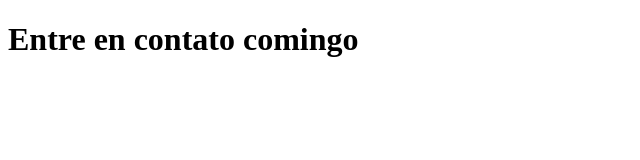
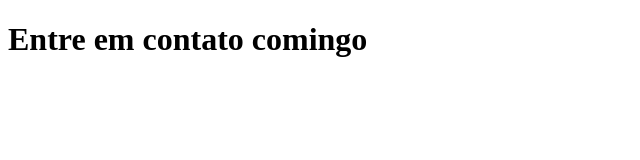
Before and after one commit to LucasBrunelli/PrimaxServer, a website: page src/pages/contato.html in a window 1280 px wide. Shown: the whole page, without its empty margins (0-640 px from the left). Drawn offline with Linux system fonts and the light colour scheme.

Commit message:
first commit

```diff
--- a/src/pages/contato.html
+++ b/src/pages/contato.html
@@ -6,6 +6,6 @@
     <title>Document</title>
 </head>
 <body>
-    <h1>Entre en contato comingo </h1>
+    <h1>Entre em contato comingo </h1>
 </body>
 </html>
```
